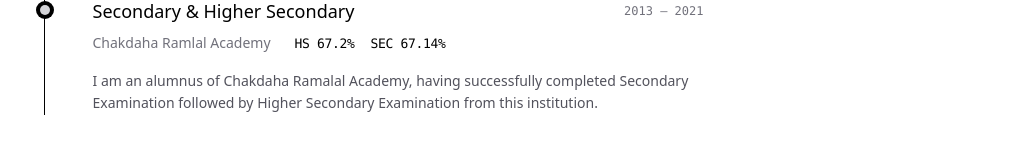
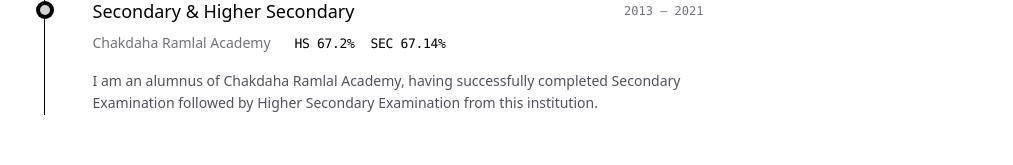
Before and after one commit to itzsudipta/sudipta.me, a Next.js app: page /experience in a window 1280 px wide. Shown: the part 596-761 px from the top of the page, without its empty margins (121-1134 px from the left). Built offline with nearby package versions, Linux system fonts and the light colour scheme.

Commit message:
fix crucial spellings

```diff
--- a/app/experience/page.tsx
+++ b/app/experience/page.tsx
@@ -10,9 +10,9 @@ export default function AcademicJourney() {
 
             <div className="relative border-l border-border ml-3 space-y-12">
 
-                {/* B.Tech */}
+
                 <div className="relative pl-8 md:pl-12">
-                    <div className="absolute -left-[5px] top-2 h-2.5 w-2.5 rounded-full bg-blue-500 ring-4 ring-background" />
+                    <div className="absolute -left-1.25 top-2 h-2.5 w-2.5 rounded-full bg-blue-500 ring-4 ring-background" />
 
                     <div className="flex flex-col sm:flex-row sm:items-center sm:justify-between mb-2">
                         <h3 className="text-lg font-medium text-foreground">
@@ -23,7 +23,7 @@ export default function AcademicJourney() {
                         </span>
                     </div>
 
-                    {/* Flexible container for Institution and Grade */}
+
                     <div className="flex flex-col sm:flex-row sm:items-baseline gap-x-6 gap-y-1 mb-4">
                         <div className="text-sm text-zinc-500 font-medium whitespace-nowrap">
                             Narula Institute of Technology (NiT Kolkata)
@@ -43,9 +43,8 @@ export default function AcademicJourney() {
                     </div>
                 </div>
 
-                {/* Diploma */}
                 <div className="relative pl-8 md:pl-12">
-                    <div className="absolute -left-[5px] top-2 h-2.5 w-2.5 rounded-full bg-zinc-300 dark:bg-zinc-700 ring-4 ring-background" />
+                    <div className="absolute -left-1.25 top-2 h-2.5 w-2.5 rounded-full bg-zinc-300 dark:bg-zinc-700 ring-4 ring-background" />
 
                     <div className="flex flex-col sm:flex-row sm:items-center sm:justify-between mb-2">
                         <h3 className="text-lg font-medium text-foreground">
@@ -71,9 +70,9 @@ export default function AcademicJourney() {
                     </p>
                 </div>
 
-                {/* Schooling */}
+
                 <div className="relative pl-8 md:pl-12">
-                    <div className="absolute -left-[5px] top-2 h-2.5 w-2.5 rounded-full bg-zinc-300 dark:bg-zinc-700 ring-4 ring-background" />
+                    <div className="absolute -left-1.25 top-2 h-2.5 w-2.5 rounded-full bg-zinc-300 dark:bg-zinc-700 ring-4 ring-background" />
 
                     <div className="flex flex-col sm:flex-row sm:items-center sm:justify-between mb-2">
                         <h3 className="text-lg font-medium text-foreground">
@@ -95,7 +94,7 @@ export default function AcademicJourney() {
                     </div>
 
                     <p className="text-sm text-zinc-600 dark:text-zinc-400 leading-relaxed">
-                        I am an alumnus of Chakdaha Ramalal Academy, having successfully completed Secondary Examination followed by Higher Secondary Examination from this institution.
+                        I am an alumnus of Chakdaha Ramlal Academy, having successfully completed Secondary Examination followed by Higher Secondary Examination from this institution.
                     </p>
                 </div>
             </div>
```
